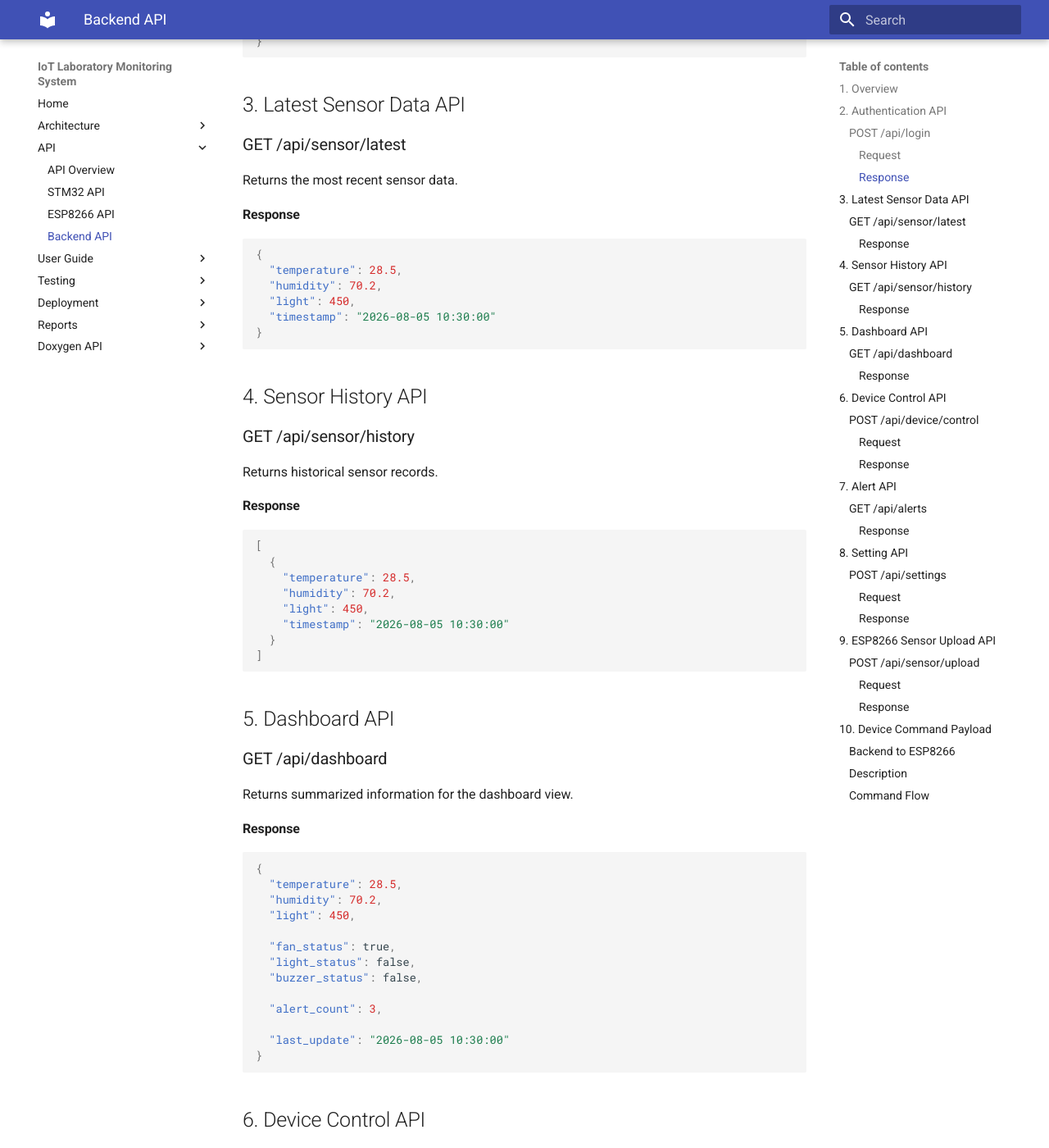
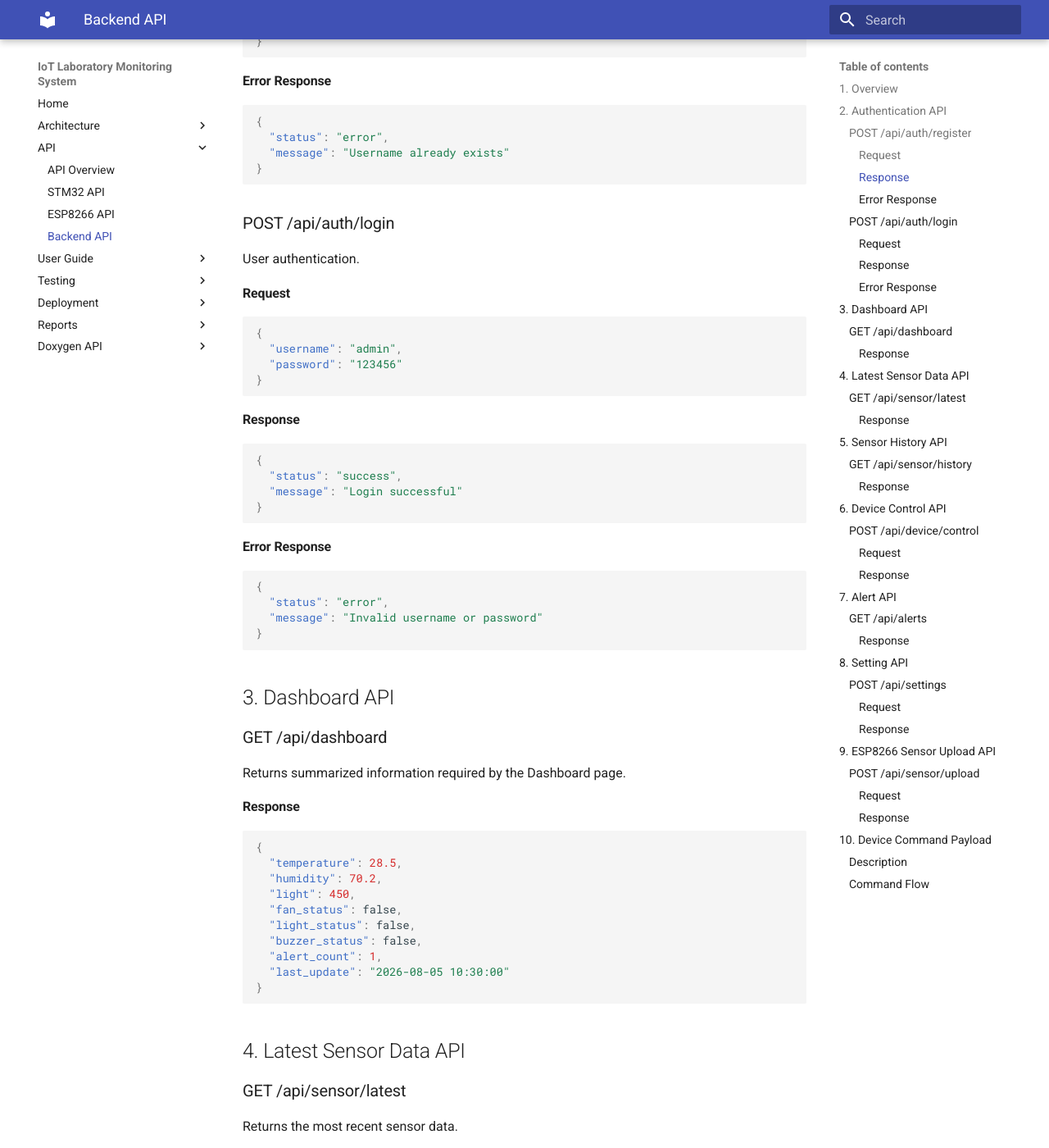
Before and after one commit to jostran1406/Phase_2_Group_11, an MkDocs documentation site: the page built from docs/api/backend_api.md, in a window 1280 px wide and 1400 px high, scrolled down 709 px. Shown: the whole window at 82% size. Built offline with MkDocs 1.6.1 and Material for MkDocs 9.7.7, drawn with Linux system fonts in a browser that asks for light colours; some of the changed text lies outside the part shown.

Commit message:
Update authentication and dashboard API documentation

````diff
--- a/docs/api/backend_api.md
+++ b/docs/api/backend_api.md
@@ -6,7 +6,38 @@ The Backend API provides communication between the Frontend Dashboard, ESP8266 g
 
 ## 2. Authentication API
 
-### POST /api/login
+### POST /api/auth/register
+
+Register a new user account.
+
+#### Request
+
+```json
+{
+  "username": "kien",
+  "password": "123456"
+}
+```
+
+#### Response
+
+```json
+{
+  "status": "success",
+  "message": "User registered successfully"
+}
+```
+
+#### Error Response
+
+```json
+{
+  "status": "error",
+  "message": "Username already exists"
+}
+```
+
+### POST /api/auth/login
 
 User authentication.
 
@@ -24,11 +55,40 @@ User authentication.
 ```json
 {
   "status": "success",
-  "token": "jwt_token"
+  "message": "Login successful"
 }
 ```
 
-## 3. Latest Sensor Data API
+#### Error Response
+
+```json
+{
+  "status": "error",
+  "message": "Invalid username or password"
+}
+```
+
+## 3. Dashboard API
+
+### GET /api/dashboard
+
+Returns summarized information required by the Dashboard page.
+
+#### Response
+
+```json
+{
+  "temperature": 28.5,
+  "humidity": 70.2,
+  "light": 450,
+  "fan_status": false,
+  "light_status": false,
+  "buzzer_status": false,
+  "alert_count": 1,
+  "last_update": "2026-08-05 10:30:00"
+}
+```
+## 4. Latest Sensor Data API
 
 ### GET /api/sensor/latest
 
@@ -62,29 +122,6 @@ Returns historical sensor records.
     "timestamp": "2026-08-05 10:30:00"
   }
 ]
-```
-## 5. Dashboard API
-
-### GET /api/dashboard
-
-Returns summarized information for the dashboard view.
-
-#### Response
-
-```json
-{
-  "temperature": 28.5,
-  "humidity": 70.2,
-  "light": 450,
-
-  "fan_status": true,
-  "light_status": false,
-  "buzzer_status": false,
-
-  "alert_count": 3,
-
-  "last_update": "2026-08-05 10:30:00"
-}
 ```
 
 ## 6. Device Control API
@@ -109,6 +146,7 @@ Control laboratory devices.
   "status": "success"
 }
 ```
+
 The frontend dashboard sends control requests to the backend server using this API.
 
 ## 7. Alert API
@@ -158,6 +196,7 @@ Update threshold configuration.
 ### POST /api/sensor/upload
 
 Used by ESP8266 gateway modules to upload sensor data collected from STM32 monitoring nodes.
+
 #### Request
 
 ```json
@@ -181,7 +220,7 @@ Used by ESP8266 gateway modules to upload sensor data collected from STM32 monit
 
 ## 10. Device Command Payload
 
-### Backend to ESP8266
+Backend to ESP8266
 
 ```json
 {
@@ -198,6 +237,7 @@ This payload is used by the backend server to send control commands to ESP8266 g
 ### Command Flow
 
 ```mermaid
+
 flowchart LR
 
 User --> Frontend
@@ -209,4 +249,5 @@ Backend --> ESP8266
 ESP8266 --> STM32
 
 STM32 --> Relay
+
 ```
````
Also changed, not shown: other parts of docs/api/backend_api.md (+1 -1 lines).
